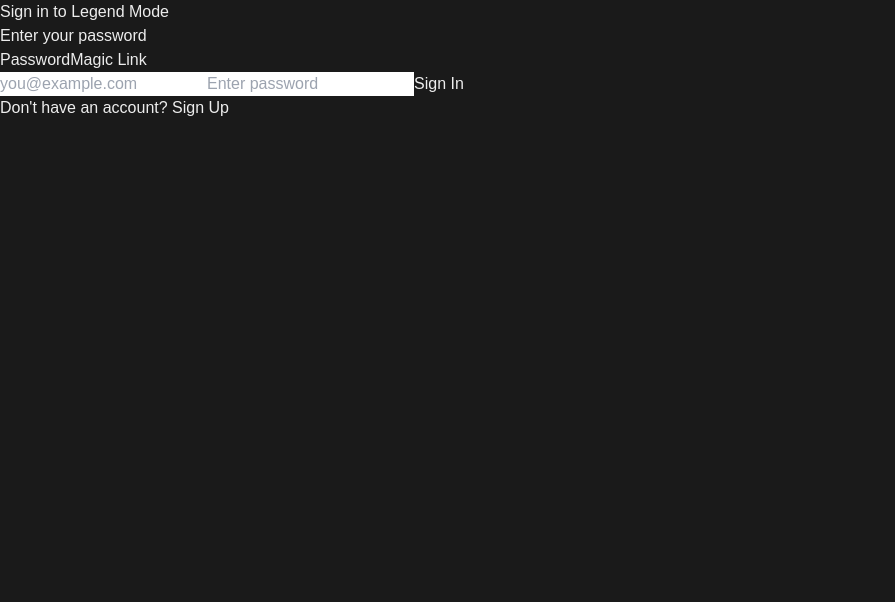
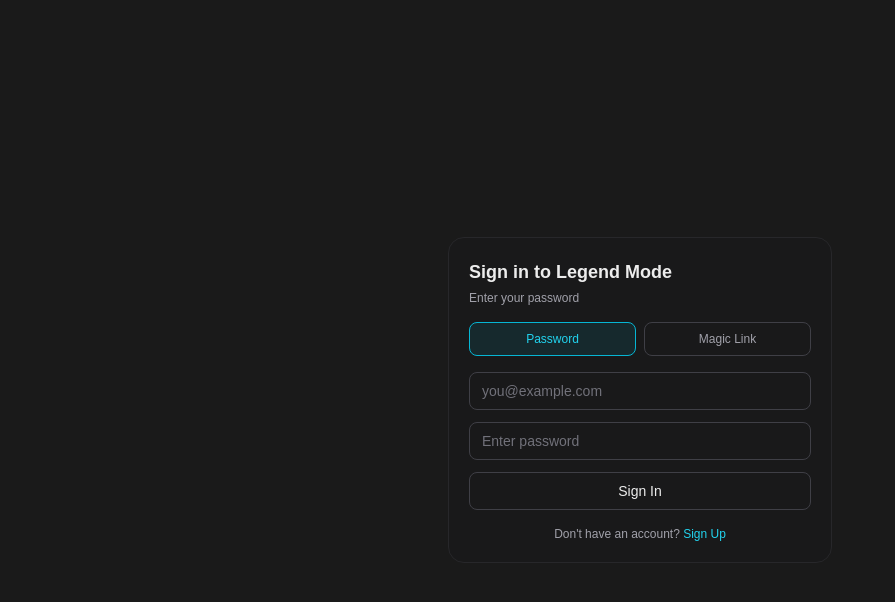
Before and after one commit to abhijithlolla/legendmode-2026, a Next.js app: page /auth in a window 1280 px wide. Shown: the top 602 px of the page, without its empty margins (0-895 px from the left). Built offline with nearby package versions, Linux system fonts and the light colour scheme; no server answers.

Commit message:
feat: create tailwind.config.js with proper content configuration

```diff
--- /dev/null
+++ b/tailwind.config.js
@@ -0,0 +1,11 @@
+/** @type {import('tailwindcss').Config} */
+module.exports = {
+  content: [
+    './app/**/*.{js,ts,jsx,tsx,mdx}',
+    './components/**/*.{js,ts,jsx,tsx,mdx}',
+  ],
+  theme: {
+    extend: {},
+  },
+  plugins: [],
+}
```
